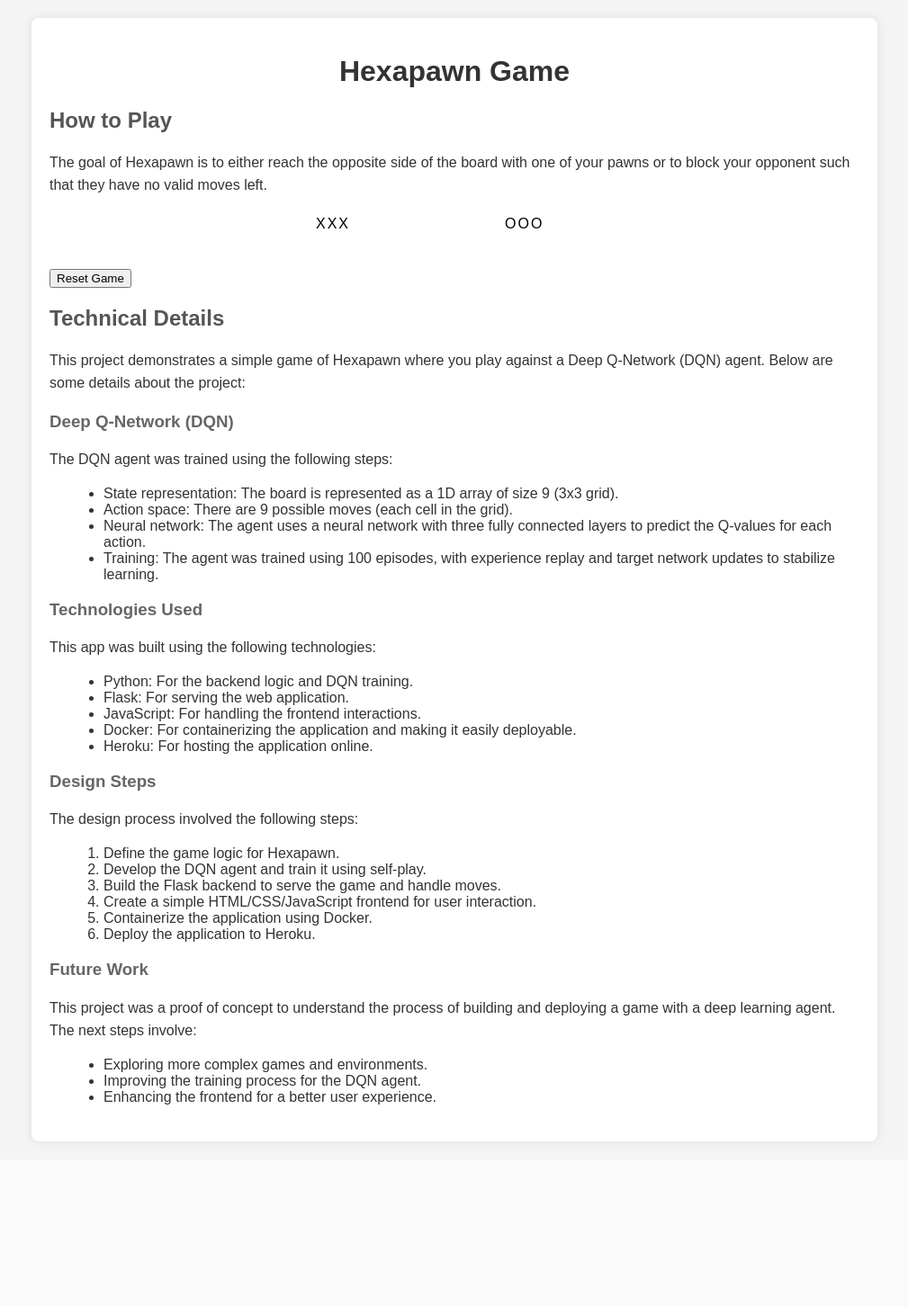
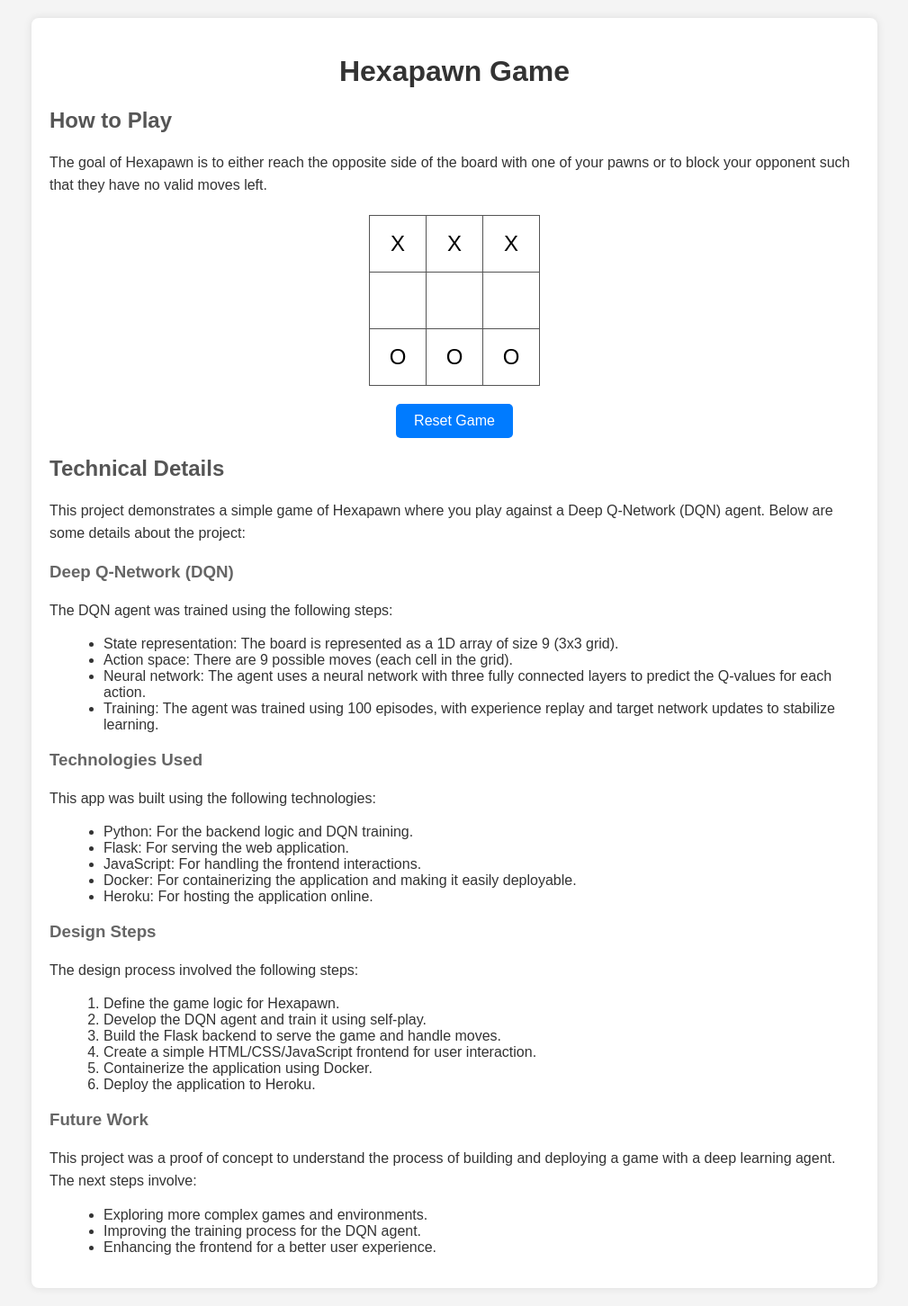
Before and after one commit to benjamin-hutchings/DQN-RLAgent-Hexapawn, a Flask app: page / in a window 1280 px wide. Shown: the whole page at 90% size, without its empty margins (135-1144 px from the left). Before the commit the page ends 1272 px from the top, so only its background shows below. Run offline with Flask 3, Linux system fonts and the light colour scheme.

Commit message:
Fix board display and enhance GUI

```diff
--- a/static/script.js
+++ b/static/script.js
@@ -1,6 +1,7 @@
 document.addEventListener("DOMContentLoaded", function() {
     const boardElement = document.getElementById('board');
     const resetButton = document.getElementById('reset-button');
+    const messageElement = document.getElementById('message');
     let board = [];
     let selectedCell = null;
     let currentPhase = 'selectCross'; // Initial phase
@@ -90,6 +91,7 @@
             board = data.board;
             renderBoard();
             currentPhase = 'selectCross';
+            messageElement.textContent = ''; // Clear the message
         });
     }
 
@@ -104,12 +106,12 @@
         .then(response => response.json())
         .then(data => {
             if (data.error) {
-                alert(data.error);
+                messageElement.textContent = data.error;
             } else {
                 board = data.board;
                 renderBoard();
                 if (data.result) {
-                    alert(`Game over! Result: ${data.result}. Please reset the board.`);
+                    messageElement.textContent = `Game over! Result: ${data.result}. Please reset the board.`;
                 }
             }
         });
--- a/static/styles.css
+++ b/static/styles.css
@@ -37,24 +37,28 @@
     color: #333;
 }
 
-#board {
-    display: grid;
-    grid-template-columns: repeat(3, 100px);
-    gap: 5px;
+#board-container {
+    display: flex;
     justify-content: center;
-    margin: 20px 0;
+    margin-top: 20px;
 }
 
-#board div {
-    width: 100px;
-    height: 100px;
-    display: flex;
-    justify-content: center;
-    align-items: center;
+#board {
+    border-collapse: collapse;
+}
+
+#board td {
+    width: 60px;
+    height: 60px;
+    text-align: center;
+    vertical-align: middle;
+    border: 1px solid #555;
     font-size: 24px;
-    border: 2px solid #555;
-    background-color: #fafafa;
     cursor: pointer;
+}
+
+.valid-move {
+    background-color: #d4edda;
 }
 
 #message {
@@ -63,6 +67,14 @@
     color: #d9534f;
 }
 
-.game-section, .info-section {
-    margin-bottom: 20px;
+button {
+    display: block;
+    margin: 20px auto;
+    padding: 10px 20px;
+    font-size: 16px;
+    cursor: pointer;
+    border: none;
+    border-radius: 5px;
+    background-color: #007bff;
+    color: white;
 }
--- a/templates/index.html
+++ b/templates/index.html
@@ -12,9 +12,10 @@
         <div id="game">
             <h2>How to Play</h2>
             <p>The goal of Hexapawn is to either reach the opposite side of the board with one of your pawns or to block your opponent such that they have no valid moves left.</p>
-            <div id="board"></div>
+            <div id="board-container">
+                <table id="board"></table>
+            </div>
             <p id="message"></p>
-            <table id="board"></table>
         </div>
         <button id="reset-button">Reset Game</button>
         <div class="info-section">
@@ -56,7 +57,6 @@
             </ul>
         </div>
     </div>
-    </div>
     <script src="/static/script.js"></script>
 </body>
 </html>
```
